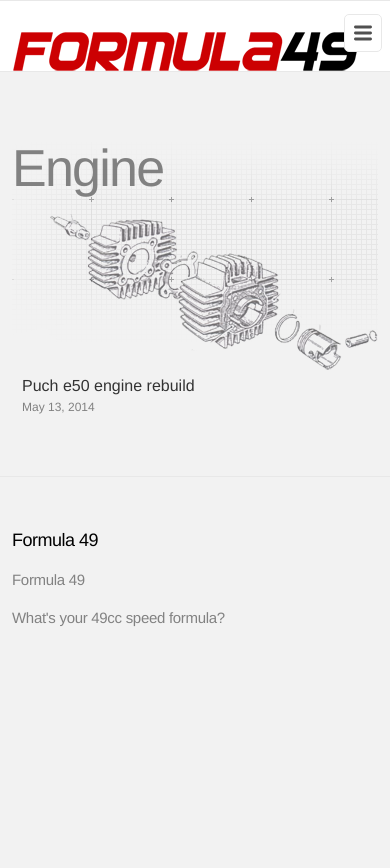
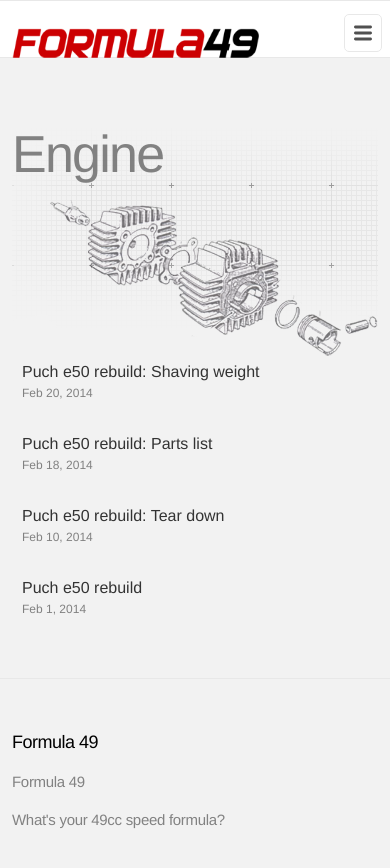
Before and after one commit to tilleryd/formula49, a Jekyll site: the page built from engine.md, in a window 390 px wide. Shown: the top 868 px of the page. Built offline with Jekyll 4.4.1, drawn with Linux system fonts in a browser that asks for light colours.

Commit message:
engine rebuild posts

```diff
--- a/_includes/header.html
+++ b/_includes/header.html
@@ -3,7 +3,9 @@
   <div class="wrap">
 
     <div class="logo">
-      <a class="site-title" href="{{ site.baseurl }}/home"></a>
+      <a class="site-title" href="{{ site.baseurl }}/home">
+        <img src="{{ "/images/formula49.png" | prepend: site.baseurl }}" alt="Formula49 Logo">
+      </a>
     </div>
 
     <nav class="site-nav">
--- a/_layouts/post.html
+++ b/_layouts/post.html
@@ -9,7 +9,7 @@
   </header>
 
   <article class="post-content">
-  {{ content }}
+    {{ content }}
   </article>
 
 </div>
--- /dev/null
+++ b/_posts/2014-02-01-e50-rebuild.markdown
@@ -0,0 +1,11 @@
+---
+layout: post
+title:  "Puch e50 rebuild"
+date:   2014-02-01 12:18:23
+categories: engine
+---
+
+I bought a Puch Magnum a couple years ago with a completely roached out engine. I don't know how so much moisture got into the engine but the piston rings were rusted to the cylinder and the crankshaft resembeled an artifact from the Titanic. I swapped over the 2hp engine from my Puch Maxi so I could ride but I wanted to get the original engine running again. So this winter, it's time a rebuild.
+
+<img src="{{ "/images/engine/e50-rebuild/e50-before.jpg" | prepend: site.baseurl }}" alt="picture of engine before rebuild">
+<img src="{{ "/images/engine/e50-rebuild/rusted-crank.jpg" | prepend: site.baseurl }}" alt="picture of rusted crank">
--- /dev/null
+++ b/_posts/2014-02-10-e50-rebuild-p2.markdown
@@ -0,0 +1,10 @@
+---
+layout: post
+title:  "Puch e50 rebuild: Tear down"
+date:   2014-02-10 8:20:07
+categories: engine
+---
+
+I wish I took more pictures of the engine tear down process. All I have is a picture of a pile of parts. Get yourself a manual or watch this video - <a href="https://www.youtube.com/watch?v=8HhAreElS3I" target="_blank" class="callout">1979 Puch Magnum Project Part 6 - E50 bottom end rebuild</a>.  I basically followed this guy's rebuild to a T.
+
+<img src="{{ "/images/engine/e50-rebuild/teardown.jpg" | prepend: site.baseurl }}" alt="picture of engine torn down">
--- /dev/null
+++ b/_posts/2014-02-18-e50-rebuild-p1.markdown
@@ -0,0 +1,46 @@
+---
+layout: post
+title:  "Puch e50 rebuild: Parts list"
+date:   2014-02-18 10:45:07
+categories: engine
+---
+
+All parts ordered from the <a class="callout" href="https://www.treatland.tv/" target="_blank">Kingdom of Treats</a> except for the bearings via <a class="callout" href="http://www.amazon.com/" target="_blank">Amazon</a>.
+
+<table cellpadding="0" cellspacing="0">
+  <tr>
+    <th>Name</th>
+    <th>Qty</th>
+    <th>Price ($)</th>
+  </tr>
+  <tr>
+    <td><a href="https://www.treatland.tv/puch-50cc-airsal-cylinder-kit-p/puch-airsal-50cc-kit-02031138.htm" target="_blank">puch 50cc 38mm airsal cylinder kit</a></td>
+    <td>1</td>
+    <td>99.00</td>
+  </tr>
+  <tr>
+    <td><a href="https://www.treatland.tv/puch-E50-case-allen-bolts-set-stainless-p/e50-allen-bolts-stainless.htm" target="_blank">puch e50 case allen bolts set - stainless</a></td>
+    <td>1</td>
+    <td>11.99</td>
+  </tr>
+  <tr>
+    <td><a href="https://www.treatland.tv/puch-e50-one-speed-seal-set-p/puch-seals-e50-treatland.htm" target="_blank">puch e50 1 speed seal set</a></td>
+    <td>1</td>
+    <td>9.99</td>
+  </tr>
+  <tr>
+    <td><a href="https://www.treatland.tv/puch-moped-race-crankshaft-stuffed-p/puch-crankshaft-super-stuffy.htm" target="_blank">puch e50 super stuffy racer crankshaft</a></td>
+    <td>1</td>
+    <td>110.00</td>
+  </tr>
+  <tr>
+    <td><a href="http://www.amazon.com/dp/B0045E0E8U/ref=pe_385040_30332190_TE_M3T1_ST1_dp_1" target="_blank">6203-2NSE Nachi Bearing Sealed C3 17x40x12</a></td>
+    <td>3</td>
+    <td>32.40</td>
+  </tr>
+  <tr>
+    <td><a href="http://www.amazon.com/dp/B0045DYHK2/ref=pe_385040_30332190_TE_M3T1_ST1_dp_1" target="_blank">6203NR Nachi Bearing Open C3 Snap Ring 17x40x12</a></td>
+    <td>1</td>
+    <td>10.35</td>
+  </tr>
+</table>
--- /dev/null
+++ b/_posts/2014-02-20-e50-rebuild-p3.markdown
@@ -0,0 +1,12 @@
+---
+layout: post
+title:  "Puch e50 rebuild: Shaving weight"
+date:   2014-02-20 10:45:07
+categories: engine
+---
+
+Shaving weight is good especially for mechanical components. The lighter they are the more efficient they are. I don't know if I'm compromising long term durability though. The stock parts seem like they'd last longer compared to the light weight aluminum.  Only time will tell.
+
+<img src="{{ "/images/engine/e50-rebuild/cylinder-weight.jpg" | prepend: site.baseurl }}" alt="comparison of cylinder weights">
+<img src="{{ "/images/engine/e50-rebuild/piston-weight.jpg" | prepend: site.baseurl }}" alt="comparison of piston weights">
+<img src="{{ "/images/engine/e50-rebuild/bearing-weight.jpg" | prepend: site.baseurl }}" alt="comparison of bearing weights">
--- a/_posts/2014-05-13-e50-rebuild.markdown
+++ /dev/null
@@ -1,10 +0,0 @@
----
-layout: post
-title:  "Puch e50 engine rebuild"
-date:   2014-05-13 12:18:23
-categories: engine
----
-
-I bought a Puch Magnum a couple years ago with a completely roached out engine. I like to think that back in 1979 the previous owner was running from the cops and jumped it into a lake. When the coast was clear, rather than leave it behind, he dragged it out and pushed it back home. Of course it didn't start so he leaned it against his garage went inside and had a few Michelobs.  Little did he know the engine was completely filled with water and so the rusting begins. That's my story at least because I've never seen that much moisture damage in an engine before. The piston rings were rusted to the cylinder and the crankshaft resembeled an artifact from the Titanic. I swapped over a 2hp Maxi engine onto the bike so I could ride but I wanted to get the original engine running again.  So... I rebuilt it over the winter.
-
-<img src="{{ "/images/engine/e50-rebuild/e50-before.jpg" | prepend: site.baseurl }}">
--- a/css/style.css
+++ b/css/style.css
@@ -5,6 +5,10 @@
 
 a, a:visited {
   color: #333333;
+}
+
+a.callout {
+  color: #cc0022;
 }
 
 .wrap {
@@ -36,13 +40,17 @@
 }
 
 .logo {
-  background: url('../images/formula49.png') no-repeat;
   width: 347px;
   height: 40px;
   margin-top: 10px;
 }
 
 .logo a {
+  height: 100%;
+  width: 100%;
+}
+
+.logo img {
   height: 100%;
   width: 100%;
 }
@@ -79,10 +87,41 @@
   width: 100%;
 }
 
+table {
+  border-left: 1px solid #333;
+}
+
+table tr th, table tr td {
+  text-align: left;
+  padding: 5px 10px;
+}
+
+table tr th {
+  background: #333;
+  color: #fff;
+  font-weight: 500;
+  white-space: nowrap;
+}
+
+table tr td {
+  background: #fff;
+  color: #333;
+  border-right: 1px solid #333;
+  border-bottom: 1px solid #333;
+}
+
 @media only screen and (max-width:320px) and (orientation: portrait) {
-  .page-bg {
-    left: 0;
-    margin-left: 0;
-    width: 320px;
+  .logo {
+    width: 147px;
+    height: 20px;
+    margin-top: 0;
   }
 }
+
+@media only screen and (max-width:480px) {
+  .logo {
+    width: 247px;
+    height: 30px;
+    margin-top: 0;
+  }
+}
```
Also changed, not shown: images/engine/e50-rebuild/bearing-weight.jpg (added), images/engine/e50-rebuild/cylinder-weight.jpg (added), images/engine/e50-rebuild/piston-weight.jpg (added), images/engine/e50-rebuild/rusted-crank.jpg (added), images/engine/e50-rebuild/teardown.jpg (added).
